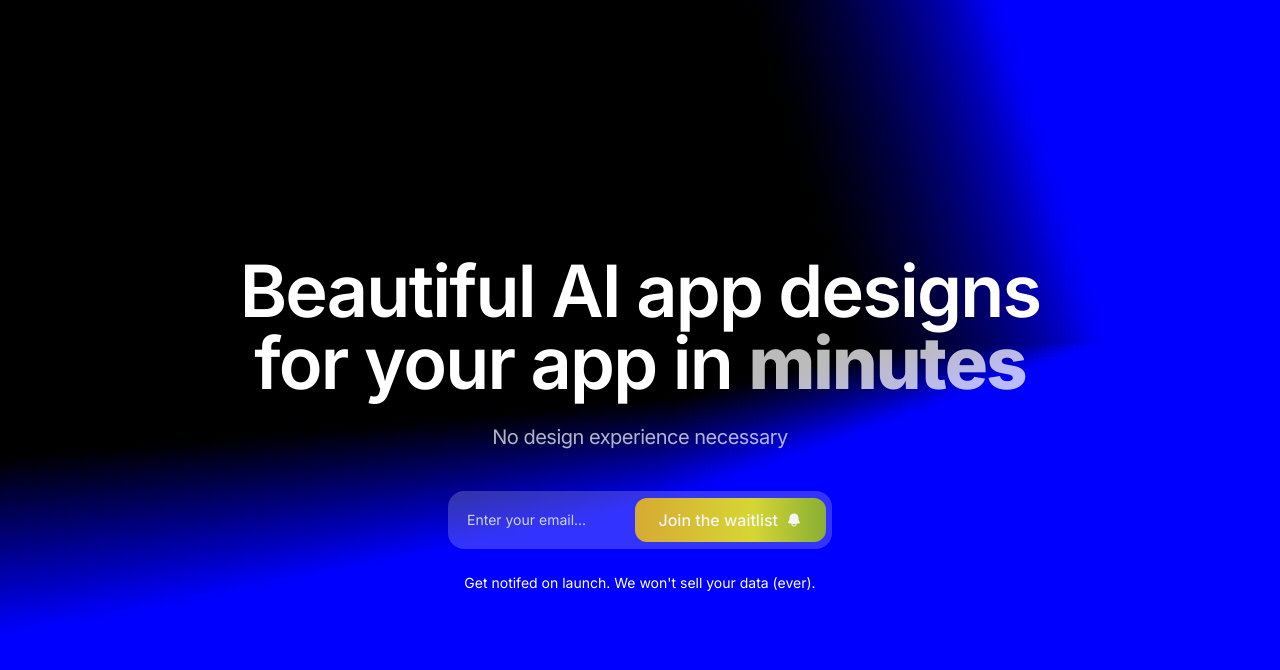
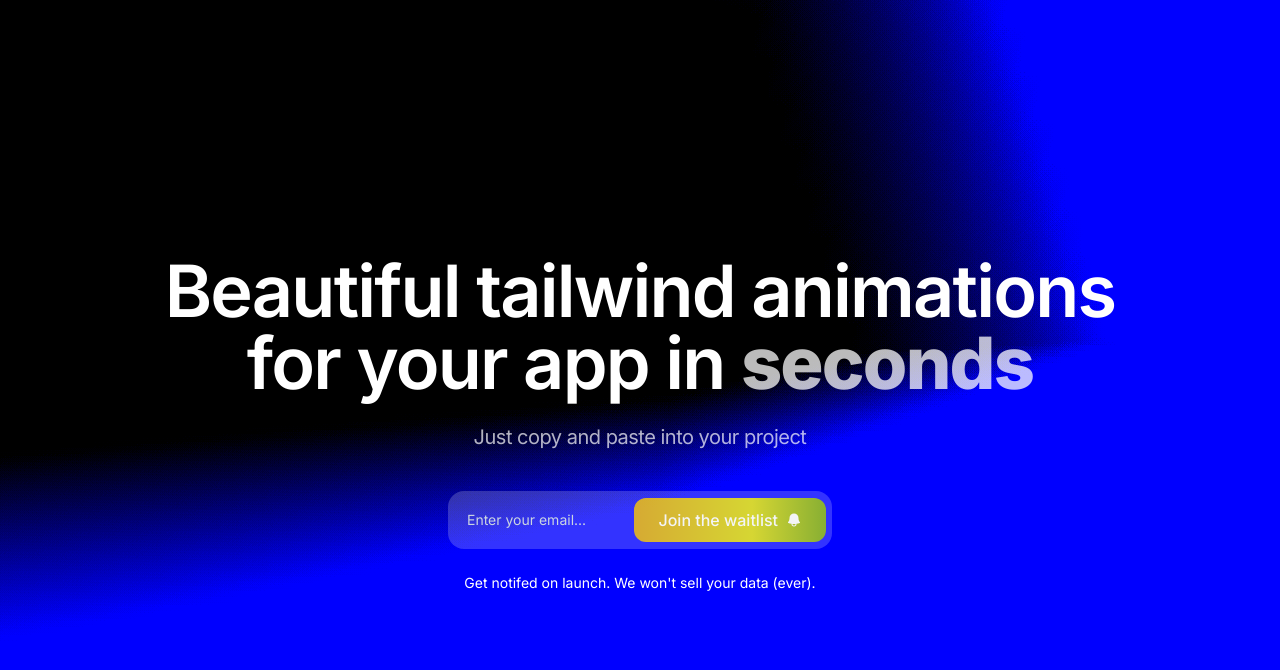
Before and after one commit to jacobbinnie/tailwind-animations, a Next.js app: page / in a window 1280 px wide. Shown: the top 670 px of the page. Built offline with nearby package versions, Linux system fonts and the light colour scheme.

Commit message:
feat: init firebase feat: change login feature page to tailwind animations

```diff
--- a/src/app/pages/login/index.tsx
+++ b/src/app/pages/login/index.tsx
@@ -29,17 +29,17 @@
             <div className="mx-auto text-center">
               <div>
                 <p className="text-3xl font-semibold tracking-tight text-white clash md:text-7xl">
-                  Beautiful AI app designs
+                  Beautiful tailwind animations
                   <span className="md:block">
                     {" "}
                     for your app in{" "}
                     <span className="font-extrabold animate-pulse">
-                      minutes
+                      seconds
                     </span>
                   </span>
                 </p>
                 <p className="mt-6 text-xl tracking-tight text-white/70">
-                  No design experience necessary
+                  Just copy and paste into your project
                 </p>
               </div>
             </div>
```
Also changed, not shown: 2 other files (tests, documents, lock files or other folders).
